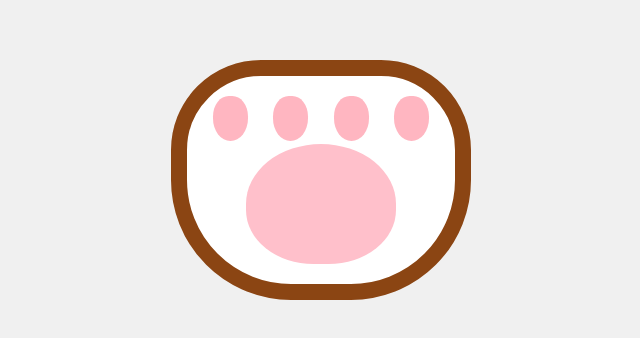
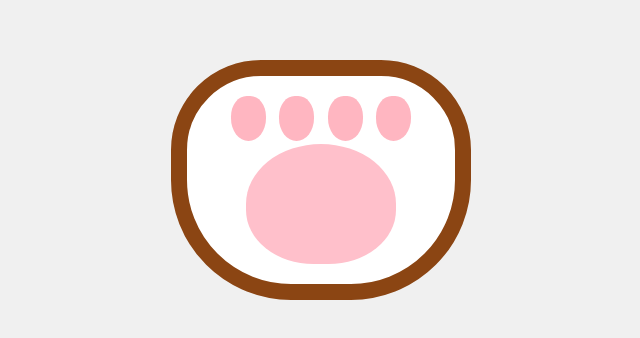
Before and after one commit to ptsfdtz/Cat-paw-keyboard, a plain HTML site: page web/index.html in a window 1280 px wide. Shown: the part 220-558 px from the top of the page, without its empty margins (319-959 px from the left). Drawn offline with Linux system fonts and the light colour scheme.

Commit message:
update server

```diff
--- a/web/src/style.css
+++ b/web/src/style.css
@@ -36,6 +36,8 @@ body {
     right: 0;
     display: flex;
     justify-content: space-evenly;
+    /* 调整间距 */
+    margin: 0 30px;
 }
 
 .paw-toe {
```
Also changed, not shown: 2 other files.
